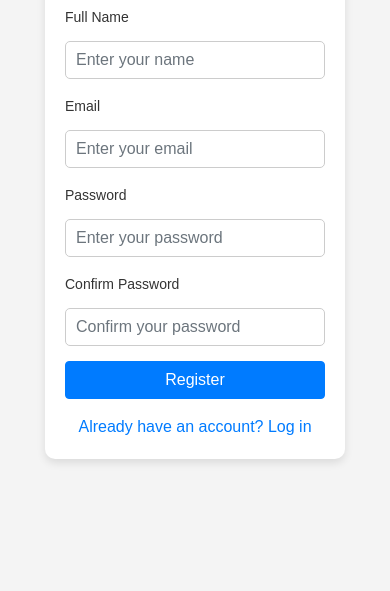
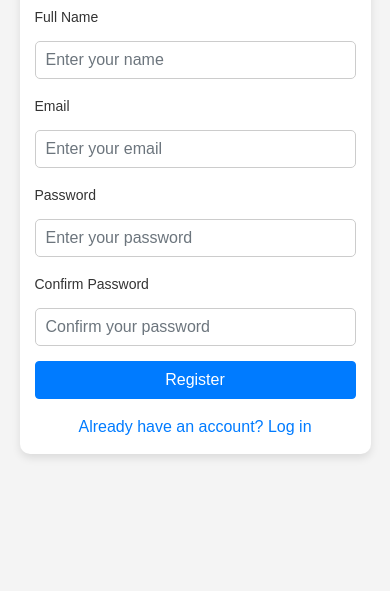
Before and after one commit to mdalii69/FullStack-Team-Project, a website: page register.html in a window 390 px wide. Shown: the part 253-844 px from the top of the page. Drawn offline with nearby package versions, Linux system fonts and the light colour scheme.

Commit message:
Update style.css

```diff
--- a/style.css
+++ b/style.css
@@ -1,3 +1,4 @@
+/* Reset and Base Styles */
 * {
     margin: 0;
     padding: 0;
@@ -14,6 +15,7 @@ body {
     transition: background-color 0.3s ease, color 0.3s ease;
 }
 
+/* Container Styles */
 .container {
     background-color: #fff;
     padding: 20px;
@@ -22,12 +24,14 @@ body {
     width: 300px;
 }
 
+/* Headings */
 h2 {
     text-align: center;
     margin-bottom: 20px;
     color: #333;
 }
 
+/* Form Styles */
 .form-group {
     margin-bottom: 15px;
 }
@@ -46,8 +50,14 @@ input[type="password"] {
     border: 1px solid #ccc;
     border-radius: 5px;
     outline: none;
+    transition: border-color 0.3s ease;
 }
 
+input:focus {
+    border-color: #4CAF50;
+}
+
+/* Button Styles */
 button {
     width: 100%;
     padding: 10px;
@@ -70,6 +80,10 @@ body.dark {
     color: #fff;
 }
 
+.container.dark {
+    background-color: #444;
+}
+
 /* Theme Toggle Button */
 .theme-toggle {
     position: absolute;
@@ -80,7 +94,6 @@ body.dark {
     transition: color 0.3s ease;
 }
 
-/* Change icon colors for better visibility in dark mode */
 body.dark .theme-toggle {
     color: #fff;
 }
@@ -89,7 +102,6 @@ body.dark .theme-toggle {
 .password-strength {
     margin-top: 5px;
     font-size: 14px;
-    color: #fff;
 }
 
 /* Strength levels */
@@ -104,3 +116,15 @@ body.dark .theme-toggle {
 .password-strength.strong {
     color: green;
 }
+
+/* Responsive Adjustments */
+@media (max-width: 768px) {
+    .container {
+        width: 90%;
+        padding: 15px;
+    }
+
+    button {
+        font-size: 14px;
+    }
+}
```
